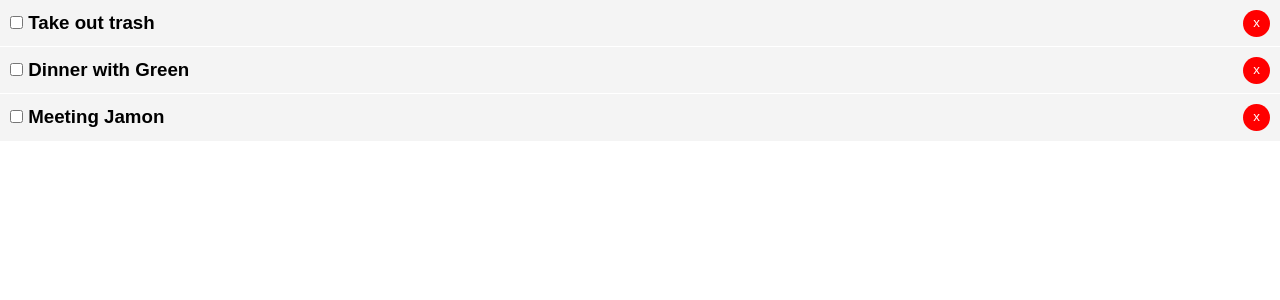
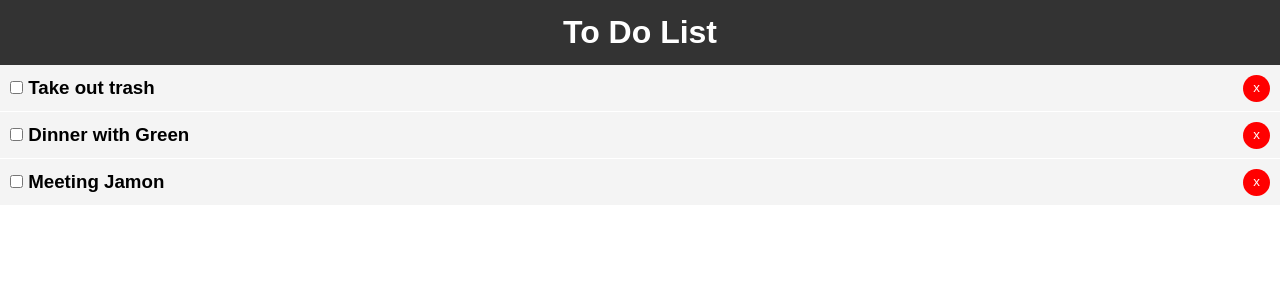
Before and after one commit to akintoluvic/react-to-do-app, a React (Create React App) app: page / in a window 1280 px wide. Shown: the top 300 px of the page. Built offline with nearby package versions, Linux system fonts and the light colour scheme.

Commit message:
Header implemented

```diff
--- a/src/App.js
+++ b/src/App.js
@@ -1,4 +1,5 @@
 import React, { Component } from 'react';
+import Header from './components/layout/Header';
 import Todos from './components/Todos';
 
 import './App.css';
@@ -45,6 +46,7 @@ class App extends Component {
   render() {
       return (
       <div className="App">
+        <Header />
         <Todos
         todos={this.state.todos}
         markComplete={this.markComplete}
--- /dev/null
+++ b/src/components/layout/Header.js
@@ -0,0 +1,18 @@
+import React from 'react';
+
+function Header() {
+    return (
+        <header style={headerStyle} >
+            <h1>To Do List</h1>
+        </header>
+    )
+}
+
+const headerStyle = {
+    background: '#333',
+    color: '#fff',
+    textAlign: 'center',
+    padding: '10px'
+}
+
+export default Header;
```
